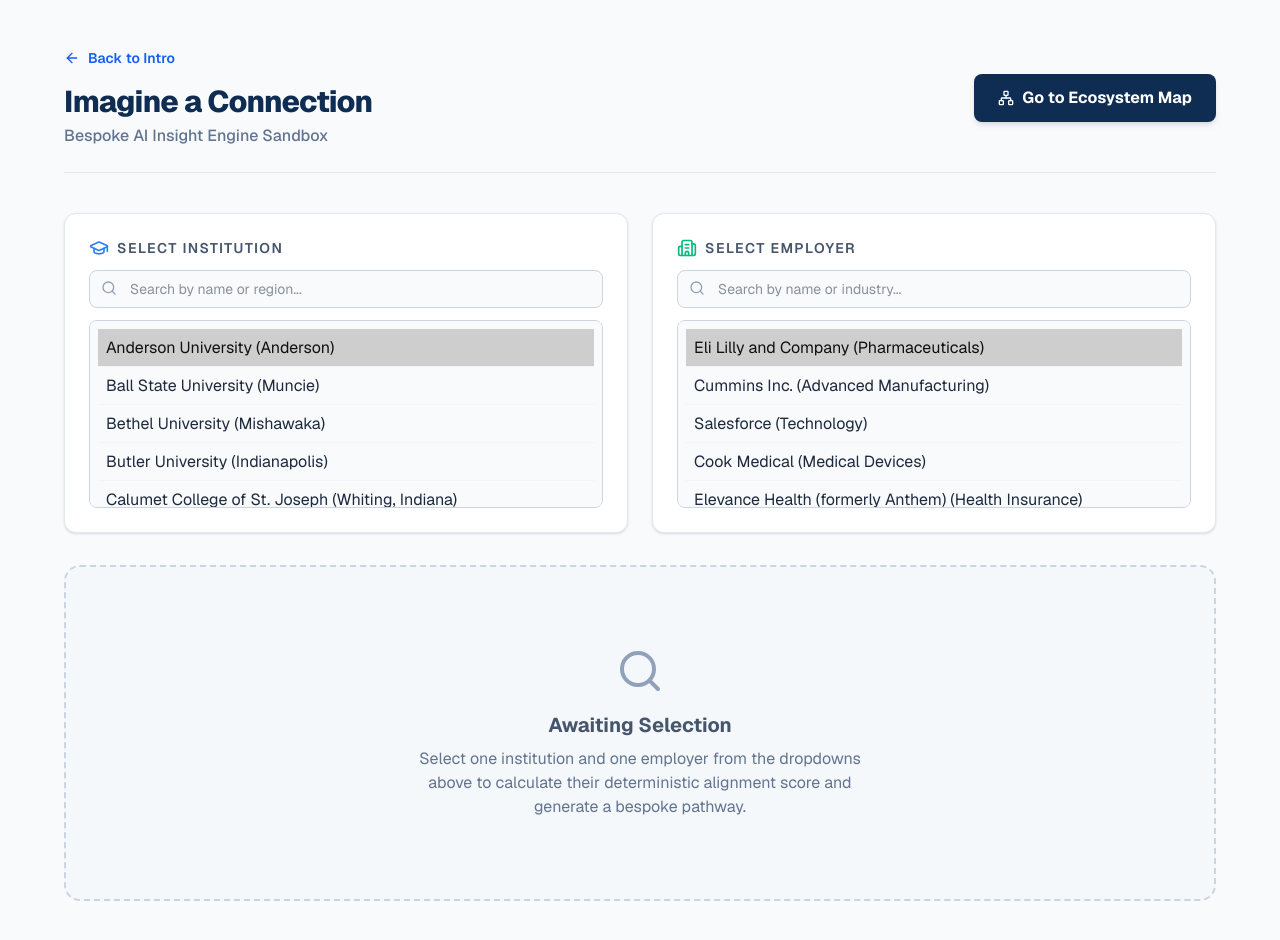
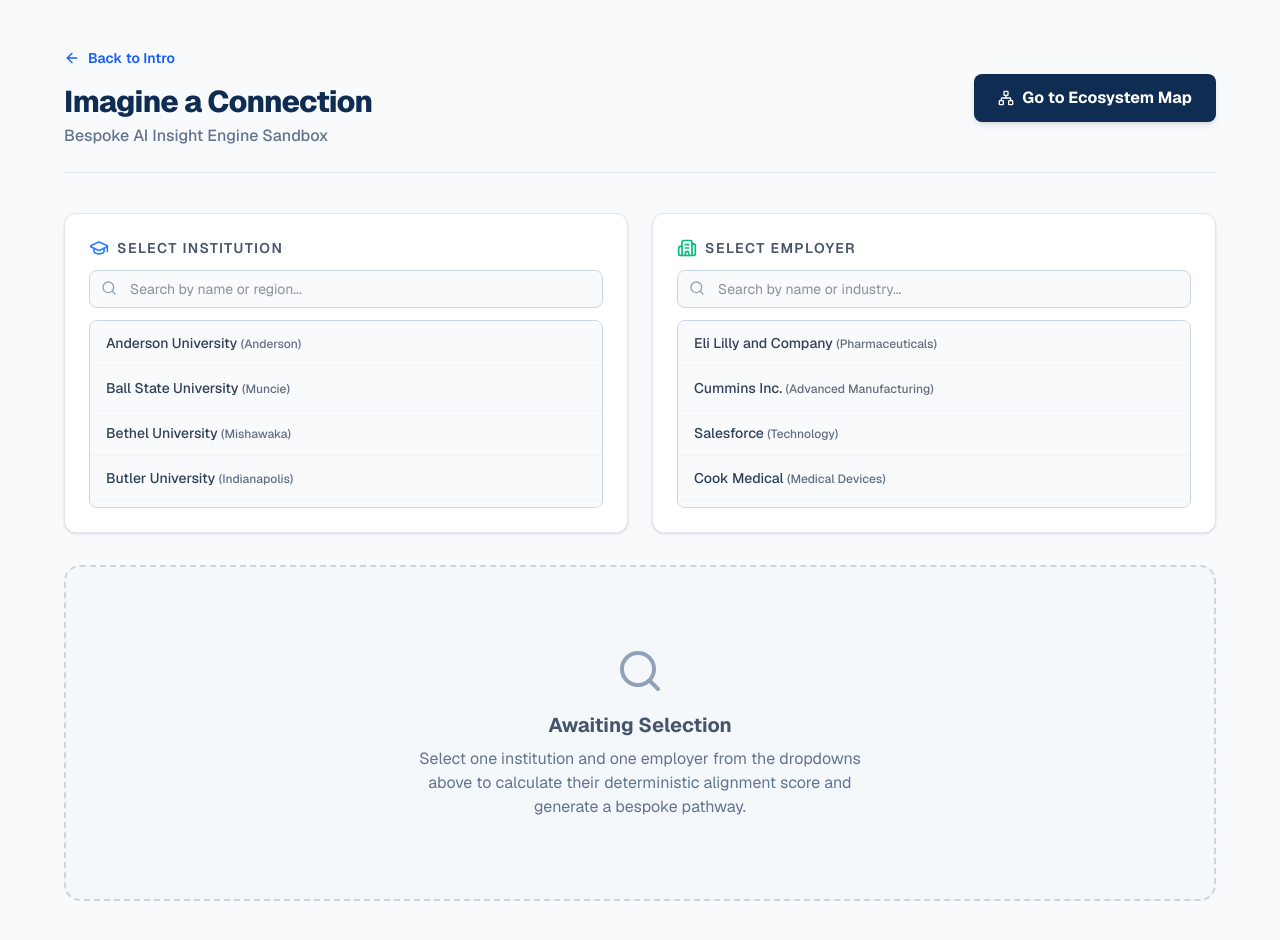
Before and after one commit to adamwpryor/indiana_workforce, a Next.js app: page /explore in a window 1280 px wide. Shown: the top 940 px of the page. Built offline with nearby package versions, Linux system fonts and the light colour scheme.

Commit message:
fix(ui): replace native select elements with custom list buttons for reliable state selection

```diff
--- a/src/app/explore/page.tsx
+++ b/src/app/explore/page.tsx
@@ -58,21 +58,23 @@
                                 onChange={(e) => setInstSearch(e.target.value)}
                             />
                         </div>
-                        <select
-                            className="w-full flex-grow bg-slate-50 border border-slate-300 text-slate-800 rounded-lg p-2 font-medium focus:ring-2 focus:ring-blue-500 focus:border-blue-500 transition-shadow outline-none overflow-y-auto"
-                            value={instId}
-                            onChange={(e) => setInstId(e.target.value)}
-                            size={6}
+                        <div className="w-full flex-grow bg-slate-50 border border-slate-300 rounded-lg overflow-y-auto">
+                            <ul className="divide-y divide-slate-100">
+                                {filteredInsts.map(inst => (
+                                    <li key={inst.id}>
+                                        <button
+                                            onClick={() => setInstId(inst.id)}
+                                            className={`w-full text-left p-3 text-sm transition-colors ${instId === inst.id ? 'bg-blue-100 text-blue-900 font-bold border-l-4 border-blue-500' : 'text-slate-700 hover:bg-slate-200 font-medium border-l-4 border-transparent'}`}
                                         >
-                            {filteredInsts.map(inst => (
-                                <option key={inst.id} value={inst.id} className="p-2 border-b border-slate-100 last:border-0 hover:bg-slate-200 cursor-pointer">
-                                    {inst.name} ({inst.region})
-                                </option>
+                                            {inst.name} <span className="opacity-75 text-xs">({inst.region})</span>
+                                        </button>
+                                    </li>
                                 ))}
                                 {filteredInsts.length === 0 && (
-                                <option disabled className="p-2 text-slate-400 italic">No institutions found.</option>
+                                    <li className="p-4 text-center text-slate-400 italic text-sm">No institutions found.</li>
                                 )}
-                        </select>
+                            </ul>
+                        </div>
                     </div>
 
                     <div className="bg-white p-6 rounded-xl border border-slate-200 shadow-sm flex flex-col h-[320px]">
@@ -89,21 +91,23 @@
                                 onChange={(e) => setEmpSearch(e.target.value)}
                             />
                         </div>
-                        <select
-                            className="w-full flex-grow bg-slate-50 border border-slate-300 text-slate-800 rounded-lg p-2 font-medium focus:ring-2 focus:ring-emerald-500 focus:border-emerald-500 transition-shadow outline-none overflow-y-auto"
-                            value={empId}
-                            onChange={(e) => setEmpId(e.target.value)}
-                            size={6}
+                        <div className="w-full flex-grow bg-slate-50 border border-slate-300 rounded-lg overflow-y-auto">
+                            <ul className="divide-y divide-slate-100">
+                                {filteredEmps.map(emp => (
+                                    <li key={emp.id}>
+                                        <button
+                                            onClick={() => setEmpId(emp.id)}
+                                            className={`w-full text-left p-3 text-sm transition-colors ${empId === emp.id ? 'bg-emerald-100 text-emerald-900 font-bold border-l-4 border-emerald-500' : 'text-slate-700 hover:bg-slate-200 font-medium border-l-4 border-transparent'}`}
                                         >
-                            {filteredEmps.map(emp => (
-                                <option key={emp.id} value={emp.id} className="p-2 border-b border-slate-100 last:border-0 hover:bg-slate-200 cursor-pointer">
-                                    {emp.name} ({emp.industry})
-                                </option>
+                                            {emp.name} <span className="opacity-75 text-xs">({emp.industry})</span>
+                                        </button>
+                                    </li>
                                 ))}
                                 {filteredEmps.length === 0 && (
-                                <option disabled className="p-2 text-slate-400 italic">No employers found.</option>
+                                    <li className="p-4 text-center text-slate-400 italic text-sm">No employers found.</li>
                                 )}
-                        </select>
+                            </ul>
+                        </div>
                     </div>
                 </div>
 
```
Lines whose indentation alone changed are shown as unchanged.
